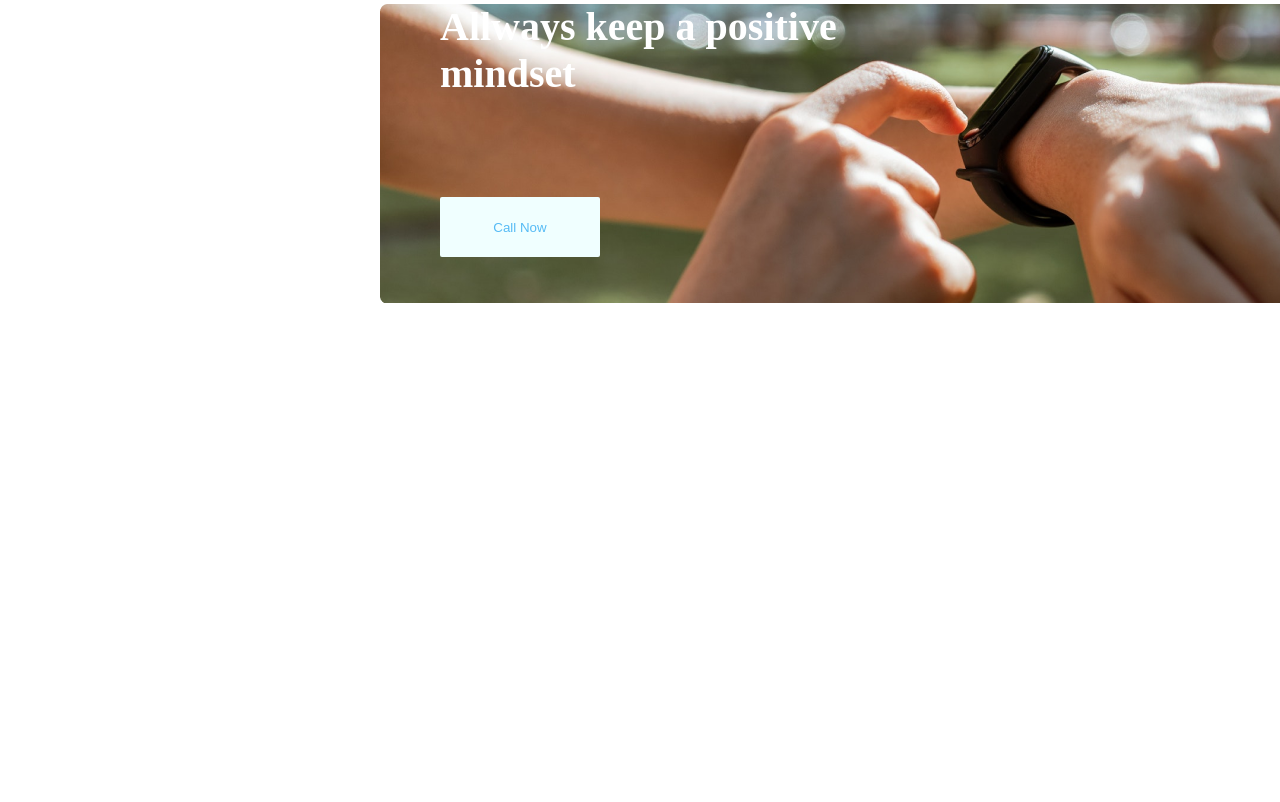
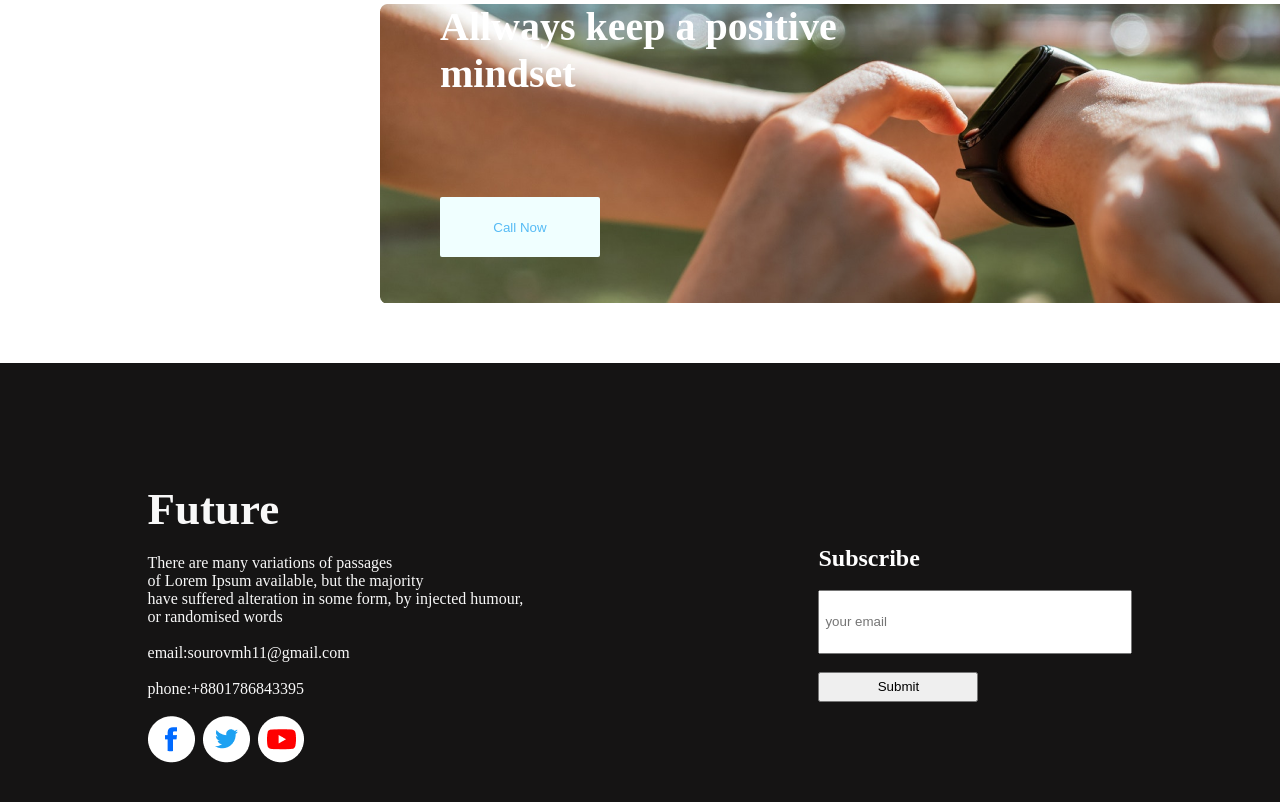
Before and after one commit to mh1sourov/new-year-new-to-me, a plain HTML site: page index.html in a window 1280 px wide. Shown: the part 3006-3808 px from the top of the page. Before the commit the page ends 3369 px from the top, so only its background shows below. Drawn offline with Linux system fonts and the light colour scheme.

Commit message:
footer and all designed finished

```diff
--- a/index.html
+++ b/index.html
@@ -84,12 +84,11 @@
           My Plan
         </h1>
 
-<div style="margin: 60px 180px;">
-
+        <div style="margin: 60px 180px">
           <div class="plan-container">
             <div class="plan-box">
               <img src="./images/icons/web.png" alt="" />
-          <h3 style="font-size: 30px; font-weight: 700;">Web Development</h3>
+              <h3 style="font-size: 30px; font-weight: 700">Web Development</h3>
               <p>I want to start</p>
             </div>
             <div class="plan-box">
@@ -110,15 +109,47 @@
           </div>
 
           <div class="adver-sec">
-    <h1 class="postivemind-title">Allways keep a positive <br> mindset</h1>
+            <h1 class="postivemind-title">
+              Allways keep a positive <br />
+              mindset
+            </h1>
             <button id="call-now-btn" class="btn-primary">Call Now</button>
           </div>
-
         </div>
       </section>
     </main>
 
-    <footer></footer>
+    <footer>
+      <div class="footer-container">
+        <div class="left-side">
+          <h1 class="ftitle">Future</h1>
+          <br />
+          <p>
+            There are many variations of passages <br />
+            of Lorem Ipsum available, but the majority <br />
+            have suffered alteration in some form, by injected humour, <br />
+            or randomised words
+          </p>
+          <br />
+          <p>email:sourovmh11@gmail.com</p>
+          <br />
+          <p>phone:+8801786843395</p>
+          <br />
+          <div class="icon">
+            <img src="./images/icons/fb.png" alt="" /><img
+              src="./images/icons/twitter.png"
+              alt=""
+            /><img src="./images/icons/youtube.png" alt="" />
+          </div>
+        </div>
+        <div class="right-side">
+          <h2 style="color: white">Subscribe</h2>
+          <br />
+          <input style="width: 300px; height: 50px; padding: 5px;" type="text" name="" id="" placeholder="your email" /> <br /> <br>
+          <button style="width: 160px; height: 30px;">Submit</button>
+        </div>
+      </div>
+    </footer>
   </body>
 </html>
 
--- a/style file/style.css
+++ b/style file/style.css
@@ -92,3 +92,37 @@ margin-top: 30px;
     margin-left: 60px;
 
 }
+
+footer{
+    /* Rectangle 5 */
+
+height: 577px;
+
+/* Dark 01 */
+background: rgb(21, 20, 20);
+
+}
+
+.left-side{
+color: rgb(248, 248, 248);
+font-family: Work Sans;
+
+}
+
+.ftitle{
+    font-size: 45px;
+    font-weight: 700;
+    line-height: 53px;
+}
+
+.footer-container{
+    display: flex;
+    justify-content: space-around;
+    align-items: center;
+    padding-top: 120px;
+}
+
+.icon{
+    display: flex;
+    gap: 8px;
+}
```
Lines whose indentation alone changed are shown as unchanged.
